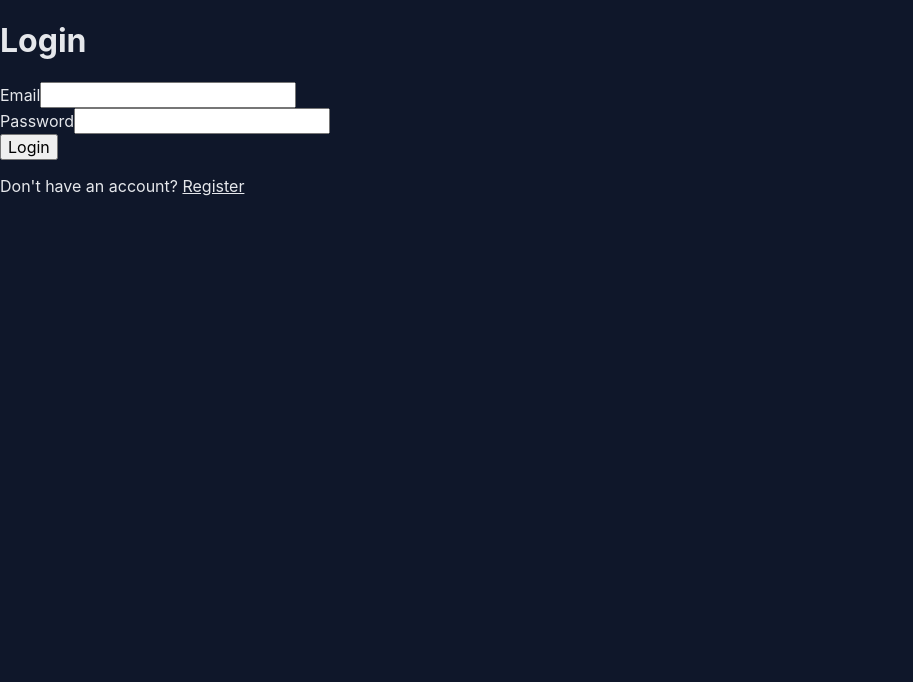
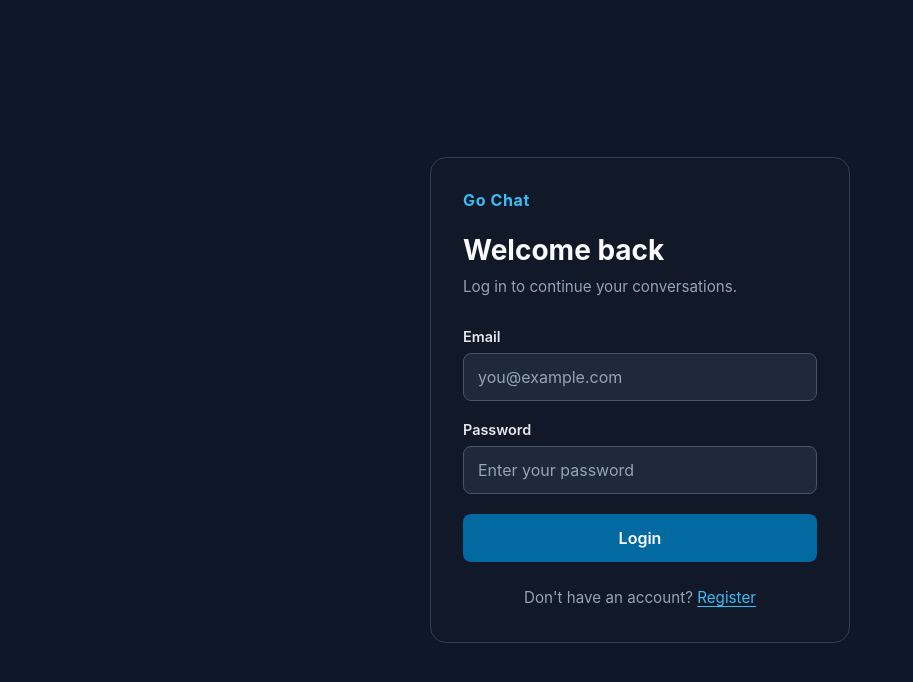
Before and after one commit to TomasCanevaro/go-chat, a React (Vite) app in the folder frontend/: page /login in a window 1280 px wide. Shown: the top 682 px of the page, without its empty margins (0-913 px from the left). Built offline with nearby package versions, Linux system fonts and the light colour scheme.

Commit message:
style(auth): polish login page layout and form states

```diff
--- a/frontend/src/pages/LoginPage.tsx
+++ b/frontend/src/pages/LoginPage.tsx
@@ -2,6 +2,8 @@ import { useState } from "react";
 import { Link, useNavigate } from "react-router";
 
 import { useAuth } from "../hooks/useAuth";
+
+import "../styles/auth.css";
 
 export default function LoginPage() {
   const navigate = useNavigate();
@@ -34,42 +36,62 @@ export default function LoginPage() {
   }
 
   return (
-    <main>
-      <h1>Login</h1>
+    <main className="auth-page">
+      <section className="auth-card" aria-labelledby="login-title">
+        <header className="auth-header">
+          <p className="auth-brand">Go Chat</p>
+          <h1 id="login-title">Welcome back</h1>
+          <p className="auth-description">Log in to continue your conversations.</p>
+        </header>
 
-      <form onSubmit={handleSubmit}>
-        <div>
+        <form className="auth-form" onSubmit={handleSubmit} aria-busy={loading}>
+          <div className="auth-field">
             <label htmlFor="email">Email</label>
             <input
               id="email"
+              name="email"
               type="email"
+              autoComplete="username"
+              placeholder="you@example.com"
               value={email}
               onChange={(event) => setEmail(event.target.value)}
+              disabled={loading}
+              aria-describedby={error ? "login-error" : undefined}
               required
             />
           </div>
 
-        <div>
+          <div className="auth-field">
             <label htmlFor="password">Password</label>
             <input
               id="password"
+              name="password"
               type="password"
+              autoComplete="current-password"
+              placeholder="Enter your password"
               value={password}
               onChange={(event) => setPassword(event.target.value)}
+              disabled={loading}
+              aria-describedby={error ? "login-error" : undefined}
               required
             />
           </div>
 
-        {error && <p role="alert">{error}</p>}
+          {error && (
+            <p className="auth-error" id="login-error" role="alert">
+              {error}
+            </p>
+          )}
 
-        <button type="submit" disabled={loading}>
+          <button className="auth-submit" type="submit" disabled={loading}>
             {loading ? "Logging in..." : "Login"}
           </button>
         </form>
 
-      <p>
+        <p className="auth-footer">
           Don't have an account? <Link to="/register">Register</Link>
         </p>
+      </section>
     </main>
   );
 }
--- /dev/null
+++ b/frontend/src/styles/auth.css
@@ -0,0 +1,134 @@
+.auth-page {
+  min-height: 100vh;
+  min-height: 100dvh;
+  display: grid;
+  place-items: center;
+  padding: 32px 20px;
+}
+
+.auth-card {
+  width: 100%;
+  max-width: 420px;
+  padding: 32px;
+  border: 1px solid #334155;
+  border-radius: 16px;
+  background-color: #111827;
+}
+
+.auth-header {
+  margin-bottom: 28px;
+}
+
+.auth-brand {
+  margin: 0 0 24px;
+  color: #38bdf8;
+  font-weight: 700;
+  letter-spacing: 0.04em;
+}
+
+.auth-header h1 {
+  margin: 0 0 8px;
+  color: #f8fafc;
+  font-size: 1.75rem;
+  line-height: 1.2;
+}
+
+.auth-description,
+.auth-footer {
+  color: #94a3b8;
+  font-size: 0.95rem;
+  line-height: 1.6;
+}
+
+.auth-description {
+  margin: 0;
+}
+
+.auth-form {
+  display: flex;
+  flex-direction: column;
+  gap: 20px;
+}
+
+.auth-field {
+  display: flex;
+  flex-direction: column;
+  gap: 8px;
+}
+
+.auth-field label {
+  font-size: 0.9rem;
+  font-weight: 600;
+}
+
+.auth-field input {
+  width: 100%;
+  min-width: 0;
+  min-height: 48px;
+  padding: 12px 14px;
+  border: 1px solid #475569;
+  border-radius: 8px;
+  color: #f8fafc;
+  background-color: #1e293b;
+  color-scheme: dark;
+}
+
+.auth-field input::placeholder {
+  color: #94a3b8;
+}
+
+.auth-field input:focus-visible,
+.auth-submit:focus-visible,
+.auth-footer a:focus-visible {
+  outline: 2px solid #38bdf8;
+  outline-offset: 3px;
+}
+
+.auth-submit {
+  min-height: 48px;
+  padding: 12px 16px;
+  border: none;
+  border-radius: 8px;
+  color: #fff;
+  background-color: #0369a1;
+  font-weight: 600;
+  cursor: pointer;
+}
+
+.auth-submit:hover:not(:disabled) {
+  background-color: #075985;
+}
+
+.auth-submit:disabled,
+.auth-field input:disabled {
+  opacity: 0.65;
+  cursor: not-allowed;
+}
+
+.auth-error {
+  margin: 0;
+  padding: 12px 14px;
+  border: 1px solid #9f3a46;
+  border-radius: 8px;
+  color: #fecdd3;
+  background-color: #3b1c29;
+  font-size: 0.9rem;
+  line-height: 1.5;
+  overflow-wrap: anywhere;
+}
+
+.auth-footer {
+  margin: 24px 0 0;
+  text-align: center;
+}
+
+.auth-footer a {
+  color: #38bdf8;
+  text-underline-offset: 3px;
+}
+
+@media (max-width: 480px) {
+  .auth-card {
+    padding: 28px 20px;
+  }
+}
```
Lines whose indentation alone changed are shown as unchanged.
